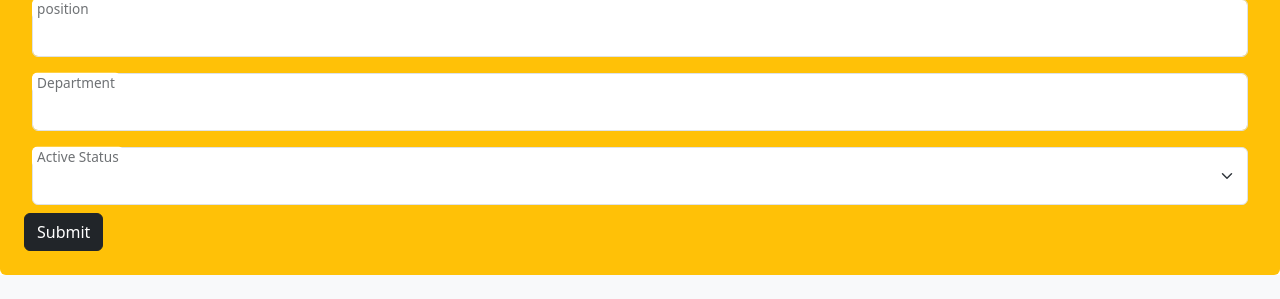
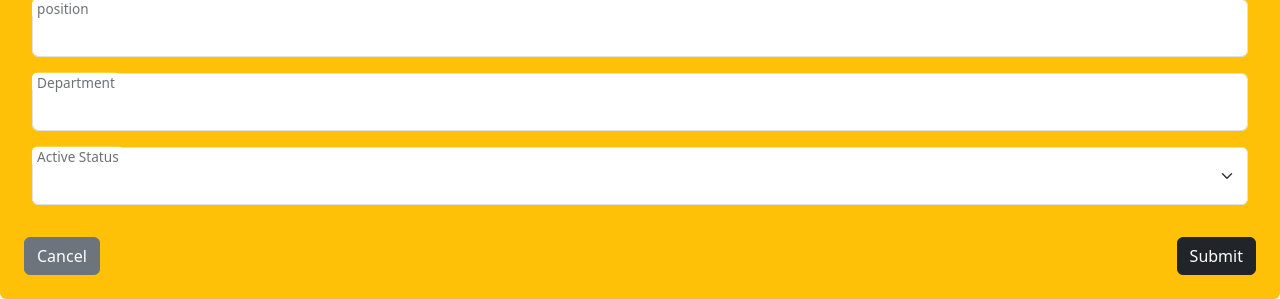
Before and after one commit to Ke-Liang-1160404/Biosecurity, a Flask app: template biosecurity_app/templates/staff.html in a window 1280 px wide. Shown: the part 723-1022 px from the top of the page. Before the commit the page ends 998 px from the top, so only its background shows below. Run offline with Flask 3, Linux system fonts and the light colour scheme; the template is opened without the code that fills it, so the values that code supplies are empty.

```diff
--- a/biosecurity_app/templates/staff.html
+++ b/biosecurity_app/templates/staff.html
@@ -72,7 +72,14 @@
     </select>
     <label for="status" class="form-label">Active Status</label>
   </div>
-  <button type="submit" class="btn btn-dark">Submit</button>
+  <div class="row mt-4">
+    <div class="col-md-6">
+      <button type="button" class="btn btn-secondary" onclick="window.history.back()">Cancel</button>
+    </div>
+    <div class="col-md-6 text-end">
+      <button type="submit" class="btn btn-dark">Submit</button>
+    </div>
+  </div>
 
 </form>
 
```
Also changed, not shown: biosecurity_app/views.py (+16 -4 lines).
